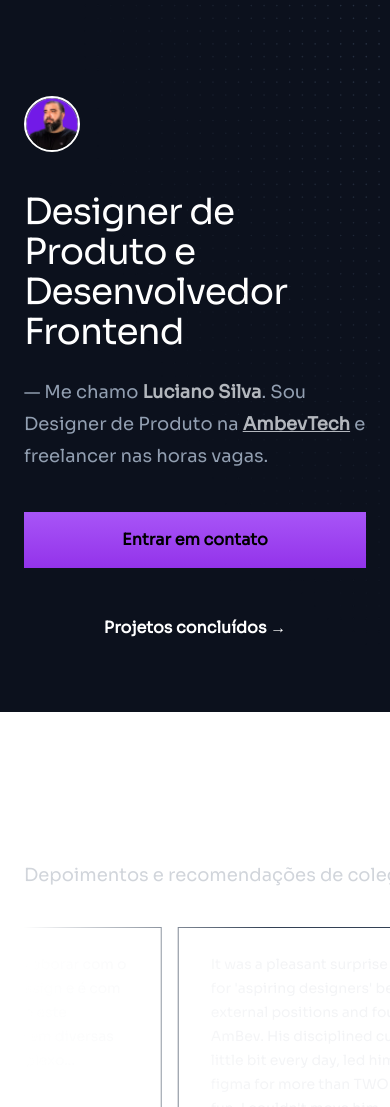
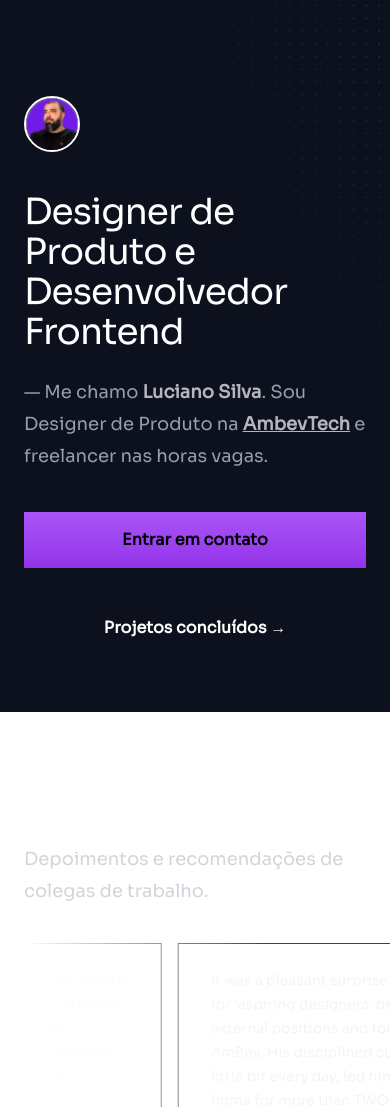
Before and after one commit to emnesty/portfolio-freelas, a Next.js app: page / in a window 390 px wide. Shown: the top 1107 px of the page. Built offline with nearby package versions, Linux system fonts and the light colour scheme.

Commit message:
Ajustes animacoes

```diff
--- a/app/components/ui/InfiniteMovingCards.tsx
+++ b/app/components/ui/InfiniteMovingCards.tsx
@@ -71,11 +71,19 @@ export const InfiniteMovingCards = ({
   };
   return (
     <div className="mx-auto max-w-7xl px-6 lg:px-8">
-      <div className="mb-5 mr-auto max-w-2xl min-sm:max-w-8 lg:mx-0">
-        <h2 className="text-xl tracking-tight text-white sm:text-4xl">
+      <div className="mb-5 mr-auto max-w-2xl max-sm:max-w-[24rem] lg:mx-0">
+        <h2
+          data-aos="fade-up"
+          data-aos-duration="1300"
+          className="text-xl tracking-tight text-white sm:text-4xl"
+        >
           Recomendações e depoimentos
         </h2>
-        <p className="mt-6 text-lg leading-8 text-gray-300">
+        <p
+          data-aos="fade-up"
+          data-aos-duration="1200"
+          className="mt-6 text-lg leading-8 text-gray-300"
+        >
           Depoimentos e recomendações de colegas de trabalho.
         </p>
       </div>
```
